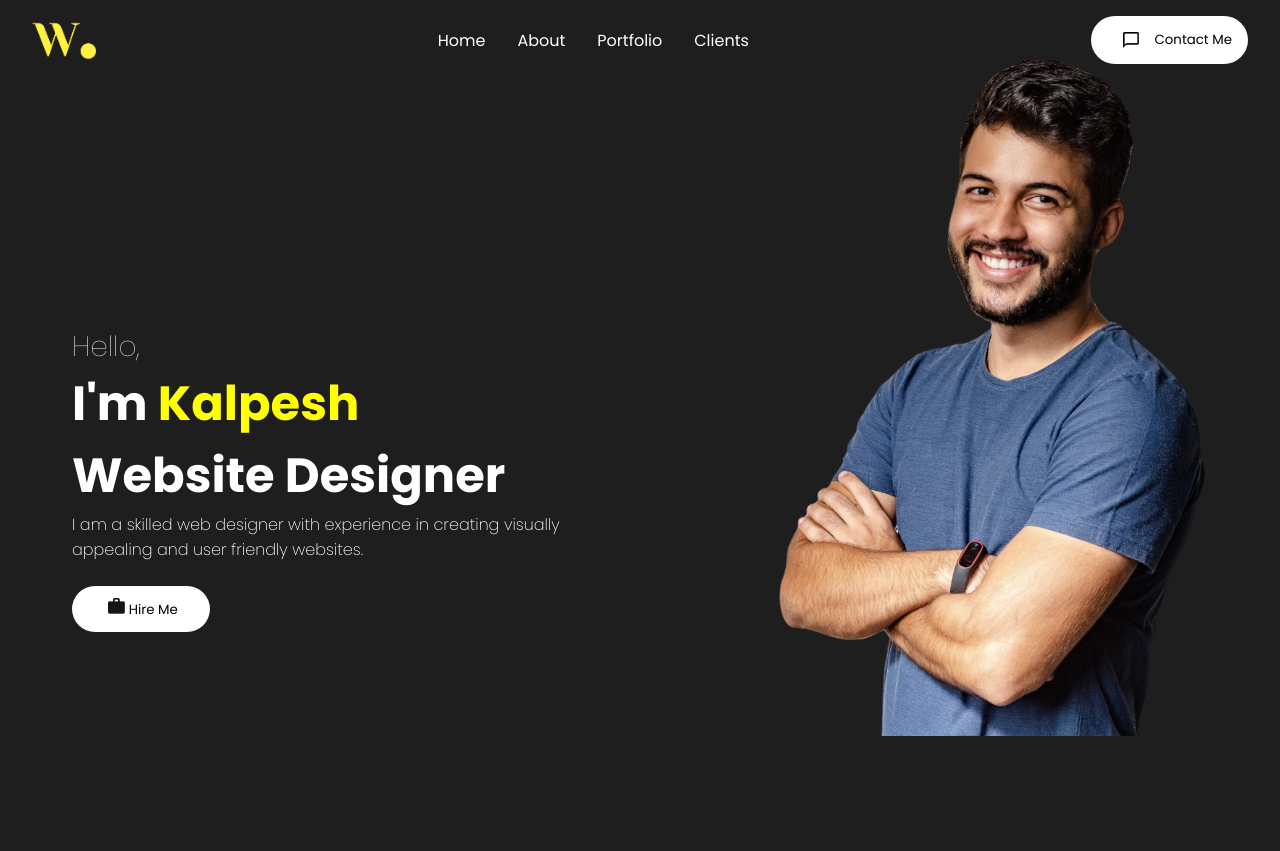
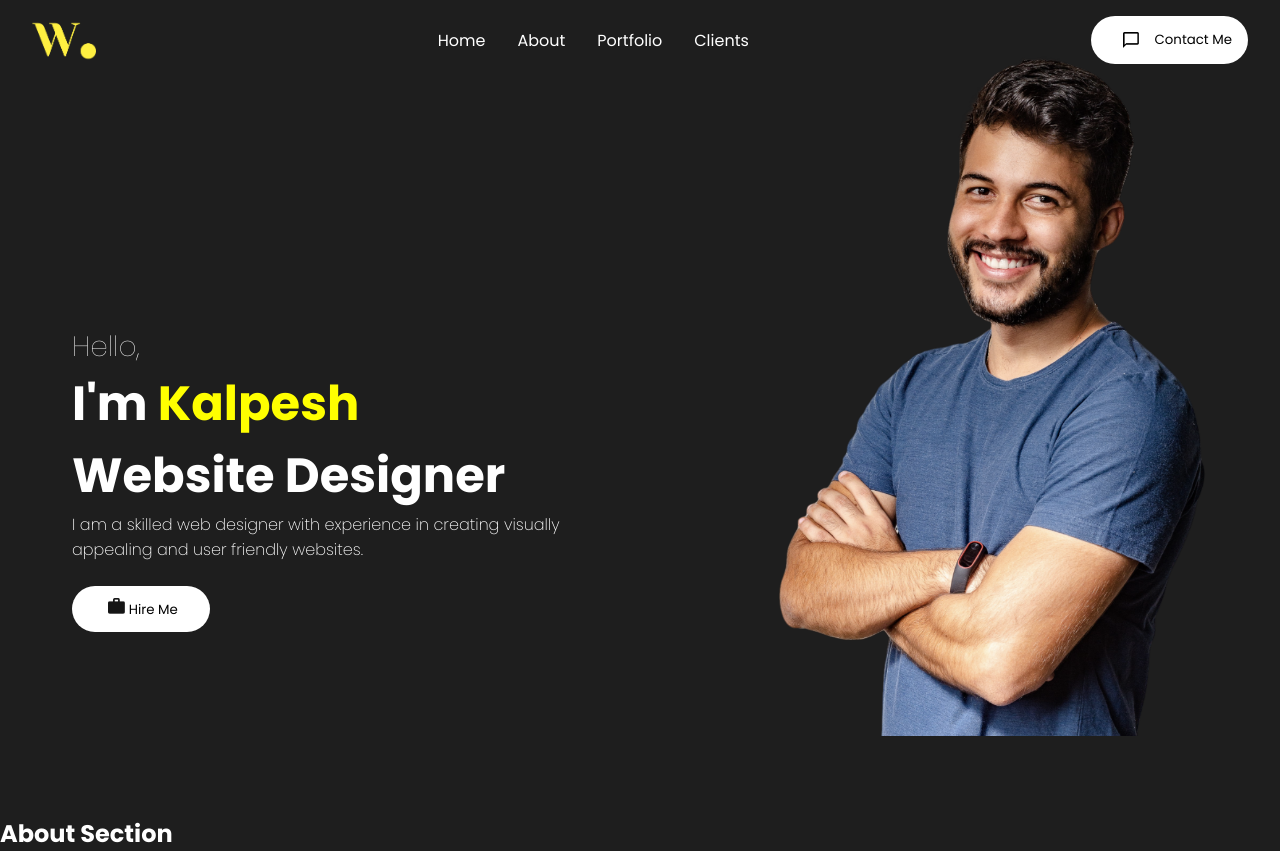
Before and after one commit to Kalp830/portfolio-website-react, a React (Vite) app: page / in a window 1280 px wide. Before the commit the page ends 816 px from the top, so only its background shows below. Built offline with nearby package versions, Linux system fonts and the light colour scheme.

Commit message:
some more code

```diff
--- a/src/Home.jsx
+++ b/src/Home.jsx
@@ -1,11 +1,14 @@
 import React from "react";
 import Navbar from "./components/Navbar";
 import Intro from "./components/intro/Intro";
+import Skills from "./components/skills/Skills";
+
 const Home = () => {
   return (
     <>
       <Navbar />
       <Intro />
+      <Skills/>
     </>
   );
 };
--- /dev/null
+++ b/src/components/skills/Skills.jsx
@@ -0,0 +1,16 @@
+import React from 'react'
+import './Skills.css'
+import UiDesign from '../../assets/images/ui-design.png'
+import WebDesign from '../../assets/images/website-design.png'
+
+const Skills = () => {
+  return (
+    <>
+          <section id='skills'>
+              <h2>About Section</h2>
+     </section>
+    </>
+  )
+}
+
+export default Skills
```
Also changed, not shown: src/components/skills/Skills.css (added).
